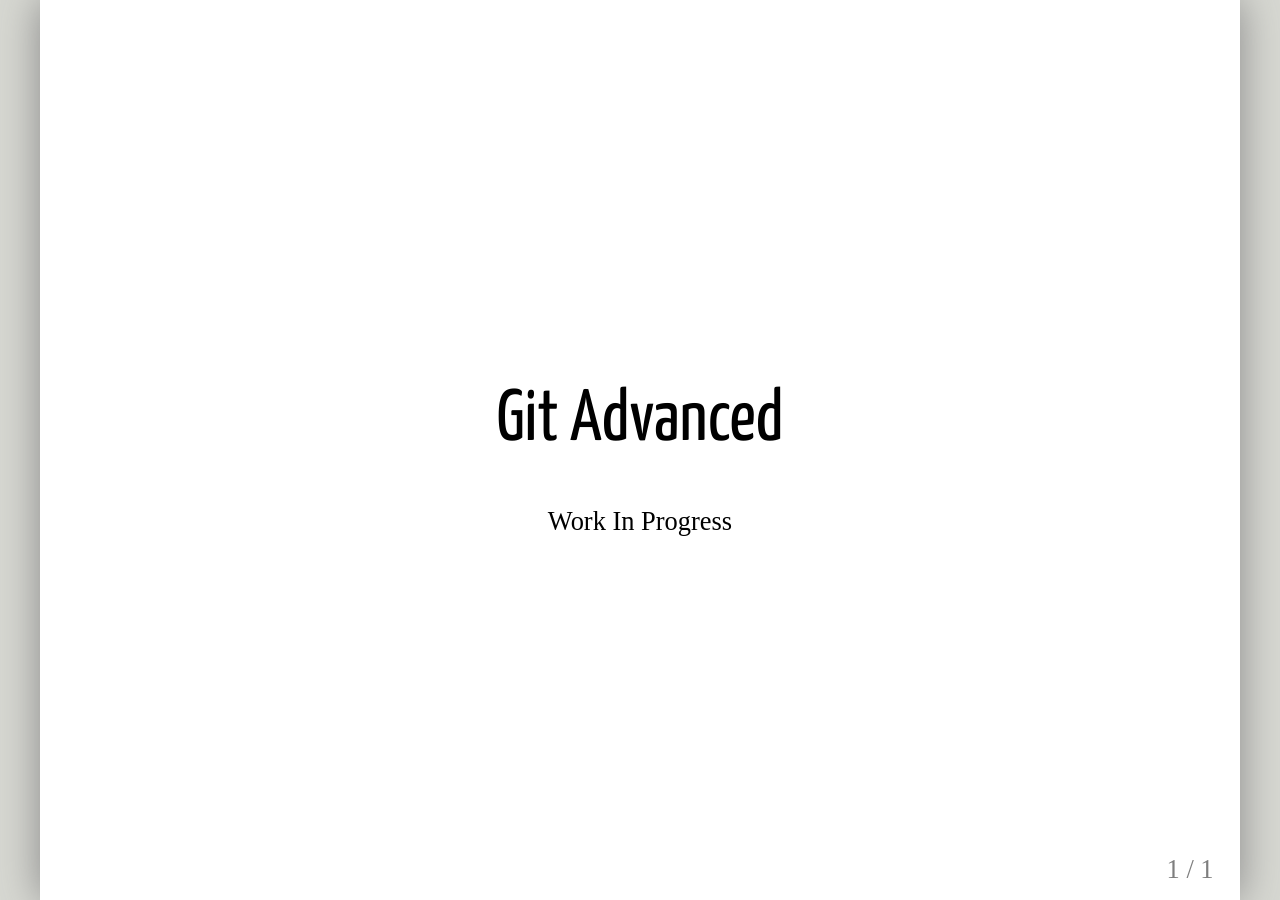
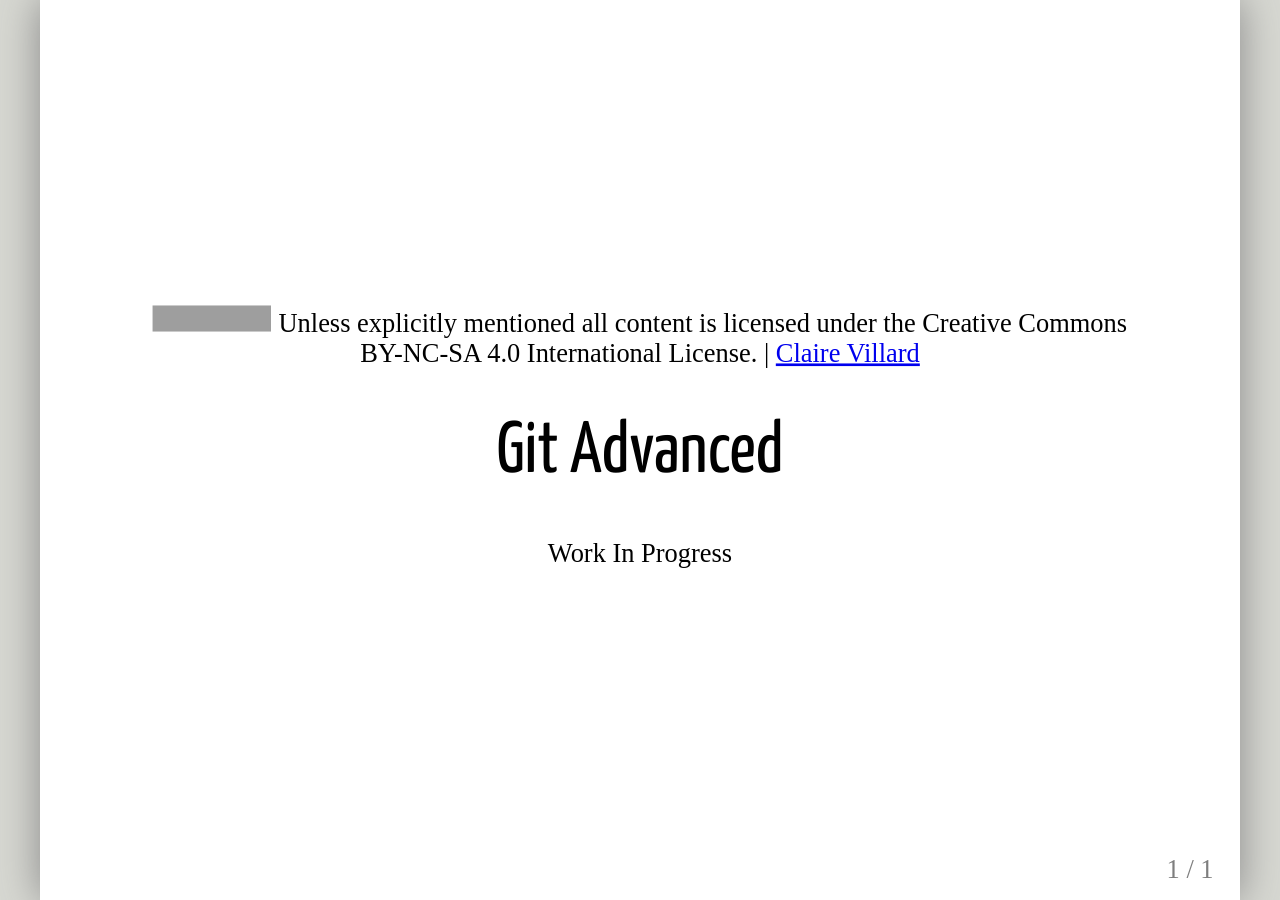
Before and after one commit to clvi/git-training, a Jekyll site: the page built from 02-advanced.html, in a window 1280 px wide. Built offline with Jekyll 4.4.1, drawn with Linux system fonts in a browser that asks for light colours; some web fonts are replaced; grey boxes are pictures that could not be loaded.

Commit message:
Add a footer with license

```diff
--- a/_layouts/slideshow.html
+++ b/_layouts/slideshow.html
@@ -26,6 +26,17 @@
 <body>
 <textarea id="source">
 
+layout: true
+
+<div class="footer">
+    <img src="https://licensebuttons.net/l/by-nc-sa/4.0/80x15.png" alt="Cc By-NC-SA logo"/>
+    Unless explicitly mentioned all content is licensed under the Creative Commons BY-NC-SA 4.0 International License.
+    |
+    <a href="https://www.clvi.eu/">Claire Villard</a>
+</div>
+
+---
+
 {{ content }}
 
 </textarea>
```
